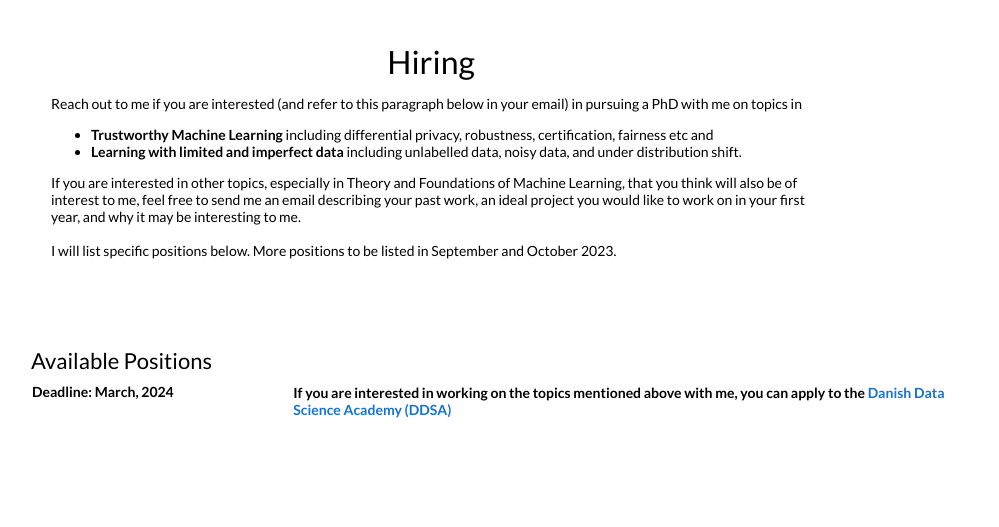
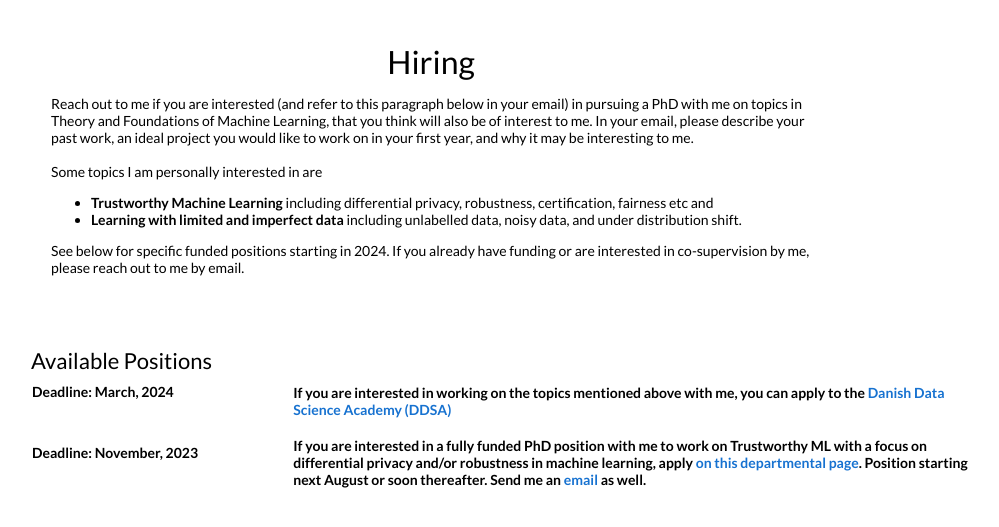
Before and after one commit to amartya18x/personal_website, a Jekyll site: the page built from pages/hiring.md, in a window 1280 px wide. Shown: the top 527 px of the page, without its empty margins (209-1208 px from the left). Built offline with Jekyll 4.4.1, drawn with Linux system fonts in a browser that asks for light colours.

Commit message:
with talks and other updates

```diff
--- a/_config.yml
+++ b/_config.yml
@@ -77,6 +77,7 @@ sass:
 
 include: ['pages']
 
+future: true
 # Use the following plug-ins
 plugins:
       - jekyll-sitemap # Create a sitemap using the official Jekyll sitemap gem
--- a/pages/hiring.md
+++ b/pages/hiring.md
@@ -3,9 +3,15 @@ permalink: /hiring/
 layout: pages
 title: Vacancies
 ---
-Reach out to me if you are interested (and
-        refer to this paragraph below in your email) in pursuing a PhD
-        with me on topics in
+Reach out to me if you are interested (and refer to this paragraph
+        below in your email) in pursuing a PhD with me on topics in
+      Theory and Foundations of Machine Learning, that you think will
+      also be of interest to me. In your email, please describe your
+      past work, an ideal project you would like to work on in your
+      first year, and why it may be interesting to me.
+      <br>
+      <br>
+      Some topics I am personally interested in are
         <ul>
           <li><b>Trustworthy Machine Learning</b> including
           differential privacy, robustness, certification, fairness
@@ -14,12 +20,4 @@ Reach out to me if you are interested (and
           including unlabelled data, noisy data, and under
           distribution shift.</li>
       </ul>
-      If you are interested in other topics, especially in Theory and
-      Foundations of Machine Learning, that you think will also be of
-      interest to me, feel free to send me an email describing your
-      past work, an ideal project you would like to work on in your
-      first year, and why it may be interesting to me.
-      <br>
-      <br>
-      I will list specific positions below. More positions to be listed in September and October 2023.
-<br><br>
+      See below for specific funded positions starting in 2024. If you already have funding or are interested in co-supervision by me, please reach out to me by email.
```
Also changed, not shown: _layouts/default.html (+60 -25 lines), _posts/2023-09-21-helsinki-talk.md (added, +8 -0 lines), _posts/2023-09-27-mit-talk.md (added, +8 -0 lines), _posts/2023-10-03-meta-talk.md (added, +8 -0 lines), _posts/2023-10-04-umich-talk.md (added, +8 -0 lines), pages/startup.md (+8 -6 lines).
